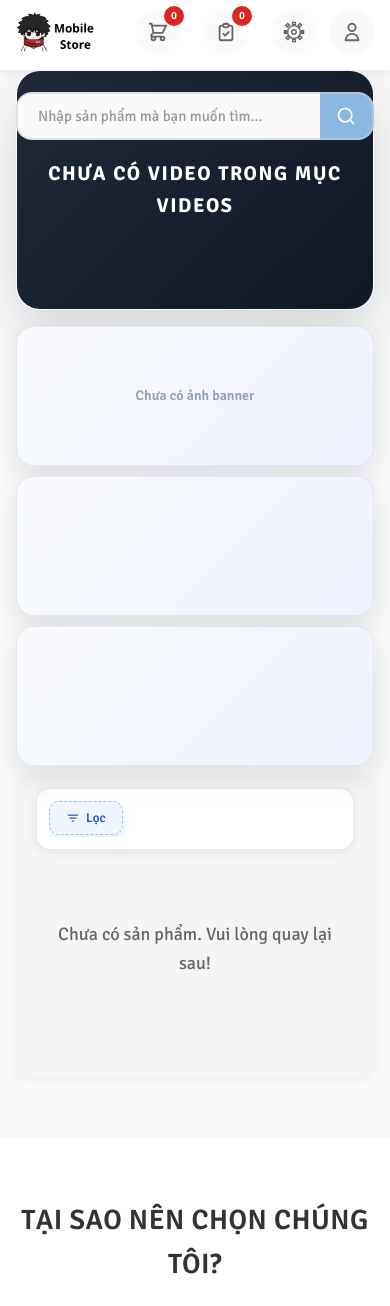
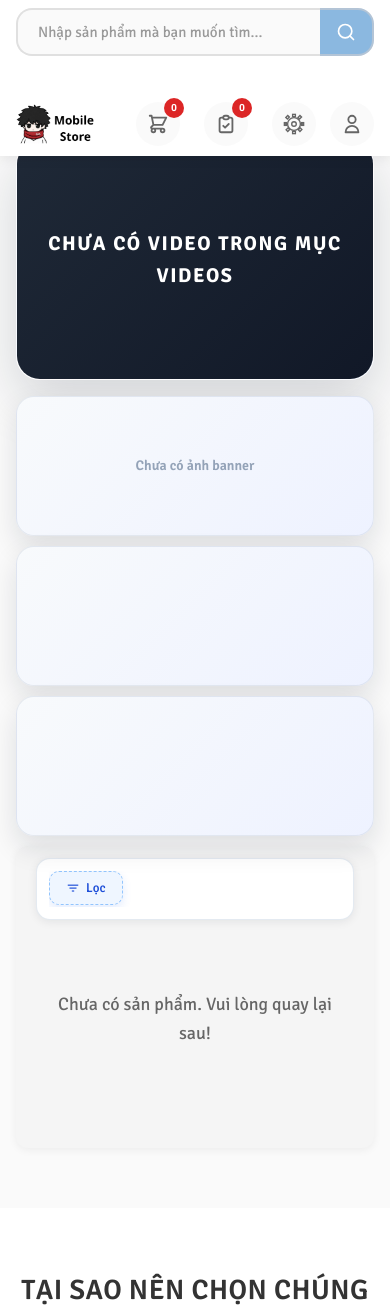
Before and after one commit to ldmvn/Du-An-Python, a Django app: page / in a window 390 px wide. Shown: the top 1306 px of the page. Run offline with Django 5.2, Linux system fonts and the light colour scheme; the visitor is signed in with stand-in values (Sample User, id 1); data that the repository does not hold is empty; some libraries are stand-ins or nearby versions.

Commit message:
fix search

```diff
--- a/static/css/style.css
+++ b/static/css/style.css
@@ -563,7 +563,7 @@ body {
 
 @media (max-width: 768px) {
     body {
-        padding-top: 70px;
+        padding-top: 140px;
     }
 
     .ldm-header-container {
@@ -571,8 +571,8 @@ body {
     }
 
     .ldm-header-inner {
-        height: 70px;
         flex-wrap: wrap;
+        height: auto;
     }
 
     .ldm-logo-img {
@@ -580,10 +580,11 @@ body {
     }
 
     .ldm-search {
-        order: 3;
+        order: -1;
         max-width: 100%;
         flex-basis: 100%;
-        margin-top: 12px;
+        margin-bottom: 12px;
+        padding: 8px 0;
     }
 
     .ldm-header-actions {
```
